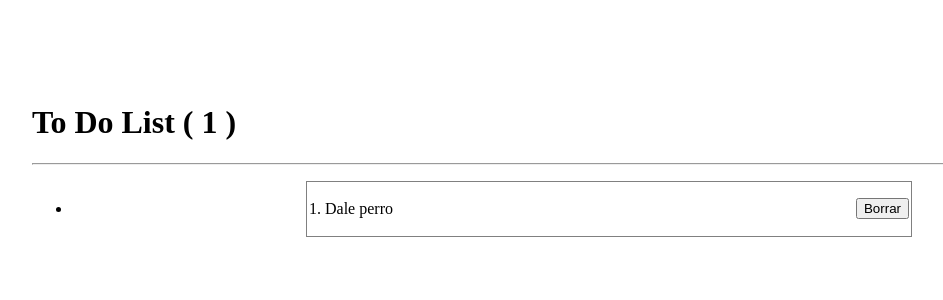
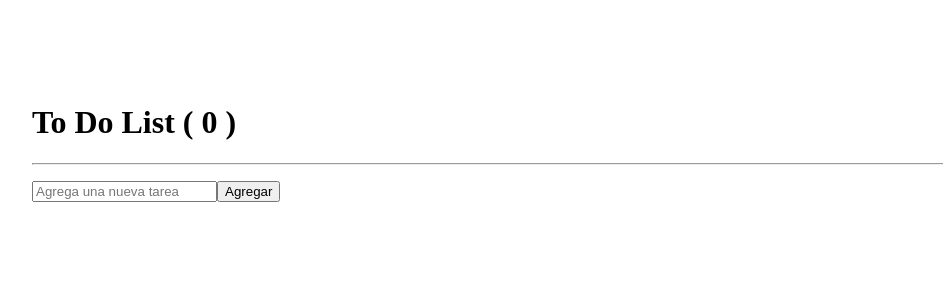
Before and after one commit to MatiasAndino/React-Ejercicio-2, a React app: page / in a window 1280 px wide. Shown: the top 300 px of the page, without its empty margins (51-994 px from the left). Built offline with nearby package versions, Linux system fonts and the light colour scheme; the HTML template or start-up script is replaced by a standard one.

Commit message:
ToDoApp completo, pero le falta dividir en componentes

```diff
--- a/src/components/05-ToDo/ToDoApp.css
+++ b/src/components/05-ToDo/ToDoApp.css
@@ -7,7 +7,15 @@ body {
     width: 600px;
     border: 1px solid gray;
     padding: 2px;
-    margin: auto;
+    margin: 3px auto;
     align-items: center;
     justify-content: space-between;
 }
+
+p {
+    margin: 0;
+}
+
+.complete {
+    text-decoration: line-through;
+}
--- a/src/components/05-ToDo/ToDoApp.jsx
+++ b/src/components/05-ToDo/ToDoApp.jsx
@@ -1,21 +1,68 @@
-import React, { useReducer } from "react";
+import React, { useEffect, useReducer } from "react";
 import { toDoListReducer } from "./toDoListReducer";
+import { useForm } from "../../hooks/useForm";
 
 
 import './ToDoApp.css';
 
-const initialState = [
-    {
-        id: new Date().getDate(),
-        item: 'Dale perro',
-        done: false,
-    }
-];
+const init = () => {
+
+    return JSON.parse(localStorage.getItem('ToDoList')) || [];
+
+};
 
 export const ToDoApp = () => {
 
-    const [ toDoList ] = useReducer(toDoListReducer, initialState);
+    const [ toDoList, dispatch ] = useReducer(toDoListReducer, [], init);
 
+    const [ { description }, handleInputChange, reset ] = useForm({
+        description:''
+    });
+
+    const handleSubmit = (e) => {
+        e.preventDefault();
+
+        if (description.trim().length <= 1) return;
+
+        const newToDoItem = {
+            id: new Date().getTime(),
+            item: description,
+            done: false,
+        };
+
+        const action = {
+            type: 'add',
+            payload: newToDoItem,
+        };
+
+        dispatch( action );
+
+        reset();
+    }
+
+    const handleDelete = ( toDoId ) => {
+
+        const action = {
+            type: 'delete',
+            payload: toDoId,
+        };
+
+        dispatch( action );
+
+    }
+
+    const handleToggle = (toDoId) => {
+        const action = {
+            type: 'toggle',
+            payload: toDoId,
+        }
+
+        dispatch( action);
+    }
+
+    useEffect(() => {
+        localStorage.setItem('ToDoList', JSON.stringify( toDoList ));
+    }, [toDoList]);
 
     return (
         <>
@@ -33,16 +80,20 @@ export const ToDoApp = () => {
                     toDoList.map( (toDo, i) => (
                         <li
                             key={ toDo.id }
-                            className="list-group-item"
+                            className="list-group"
                         >
                             <div
                                 className="item"
                             >
-                                <p>
+                                <p
+                                    className={`${ toDo.done && 'complete' }`}
+                                    onClick={ () => handleToggle( toDo.id ) }
+                                >
                                     { i + 1 }. { toDo.item }
                                 </p>
                                 <button
                                     className="btn btn-danger"
+                                    onClick={ () => handleDelete( toDo.id ) }
                                 >
                                     Borrar
                                 </button>
@@ -51,6 +102,27 @@ export const ToDoApp = () => {
                     ))
                 }
             </ul>
+            <div>
+                <form
+                    onSubmit={handleSubmit}
+                >
+                    <input
+                        type="text"
+                        name="description"
+                        className="form-control mt-5"
+                        placeholder="Agrega una nueva tarea"
+                        autoComplete="off"
+                        onChange={ handleInputChange }
+                        value={ description }
+                    />
+                    <button
+                        type="submit"
+                        className="btn btn-outline-primary mt-3"
+                    >
+                        Agregar
+                    </button>
+                </form>
+            </div>
         </>
     )
 }
--- a/src/components/05-ToDo/toDoListReducer.js
+++ b/src/components/05-ToDo/toDoListReducer.js
@@ -1,10 +1,20 @@
 
 export const toDoListReducer = (state = [], action) => {
     switch (action.type) {
-        case add:
-
-            break;
-
+        case 'add':
+            return [...state, action.payload];
+        case 'delete':
+            return state.filter(item => item.id !==action.payload);
+        case 'toggle':
+            return state.map( item => {
+                if ( item.id === action.payload ) {
+                    return {
+                        ...item,
+                        done: !item.done,
+                    }
+                }
+                return item;
+            });
         default:
             return state;
     }
--- a/src/hooks/useForm.js
+++ b/src/hooks/useForm.js
@@ -2,6 +2,10 @@ import { useState } from "react"
 
 export const useForm = (initialState = {}) => {
     const [values, setValues] = useState(initialState);
+
+    const reset = () => {
+        setValues(initialState);
+    }
 
     const handleInputChange = ({ target }) => {
         setValues({
@@ -10,5 +14,5 @@ export const useForm = (initialState = {}) => {
         });
     }
 
-    return [values, handleInputChange];
+    return [values, handleInputChange, reset];
 }
```
Also changed, not shown: 1 other file (tests, documents, lock files or other folders).
